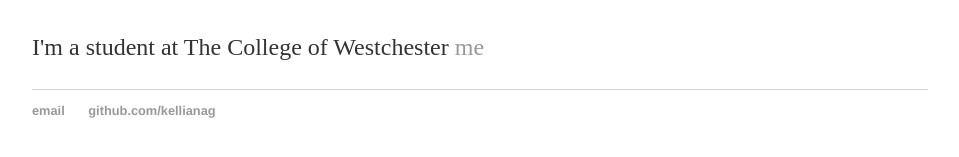
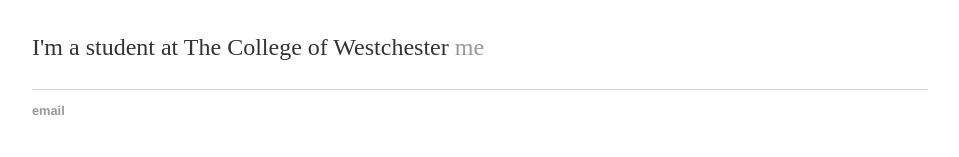
Before and after one commit to kellianag/kellianag.github.io, a Jekyll site: the page built from index.html, in a window 1280 px wide. Shown: the part 166-323 px from the top of the page, without its empty margins (160-1119 px from the left). Built offline with Jekyll 4.4.1, drawn with Linux system fonts in a browser that asks for light colours.

Commit message:
Update default.html

```diff
--- a/_layouts/default.html
+++ b/_layouts/default.html
@@ -22,7 +22,7 @@
 			<footer>
 	    		<ul>
 	        		<li><a href="mailto:kellianag@outlook.com">email</a></li>
-	        		<li><a href="https://github.com/kellianag">github.com/kellianag</a></li>
+	        		<li><a href="https://github.com/kellianag"></a></li>
 				</ul>
 			</footer>
 		</body>
```
